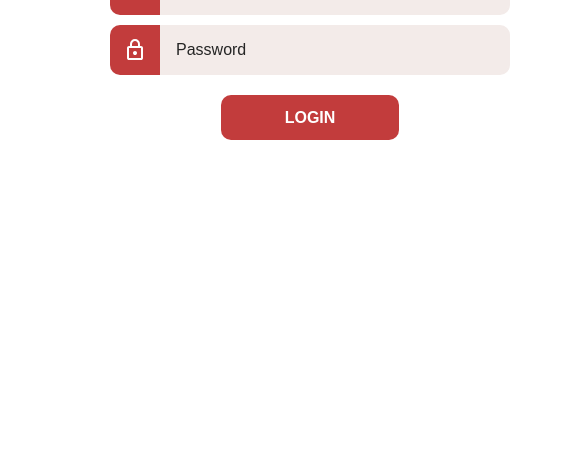
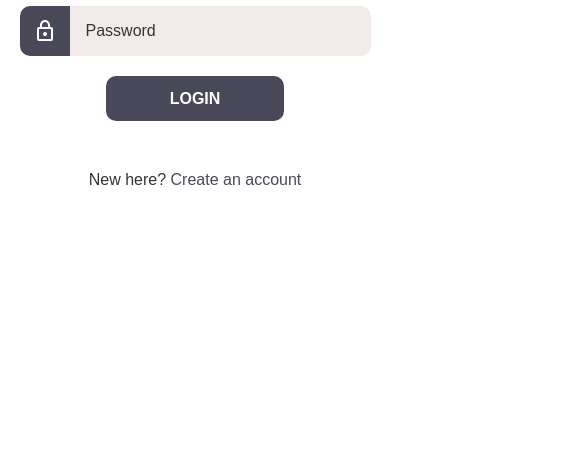
Before and after one commit to prappleman/mine-sweep, a plain HTML site: page login.html in a window 390 px wide. Shown: the part 392-864 px from the top of the page, 585 px wide, since content can reach past the window. Drawn offline with nearby package versions, Linux system fonts and the light colour scheme.

Commit message:
updated pages style

```diff
--- a/css/style.css
+++ b/css/style.css
@@ -1,7 +1,7 @@
 :root{
-    --accent-color: #c23c3c;
+    --accent-color: #494959;
     --base-color: #ffffff;
-    --text-color: #252525;;
+    --text-color: #343436;;
     --input-color: #f3ebe9;
 }
 *{
@@ -21,11 +21,11 @@ body{
     background-position: right;
     overflow: hidden;
 }
-.container{
+.wrapper{
     background-color: var(--base-color);
     height: 100vh;
     width: max(40%, 600px);
-    padding: 10px;
+    padding: 0;
     display: flex;
     flex-direction: column;
     align-items: center;
@@ -38,6 +38,7 @@ h1{
 }
 form{
     width: min(400px, 100%);
+    max-width: 90%;
     margin-top: 20px;
     margin-bottom: 50px;
     display: flex;
@@ -117,3 +118,17 @@ a{
 a:hover{
     text-decoration: underline;
 }
+@media(max-width: 1000px){
+    .wrapper {
+        width: 100%;
+    }
+}
+form div.incorrect label{
+    background-color: #c64343;
+}
+form div.incorrect input{
+    border-color: #c64343;
+}
+#error-message{
+    color: #c64343;
+}
--- a/login.html
+++ b/login.html
@@ -1,19 +1,17 @@
 <!DOCTYPE html>
 <html lang="en">
     <head>
-        <title>Art Shop</title>
-        <meta name="description" content="Webpage description goes here" />
         <meta charset="utf-8">
-        <title>Change_me</title>
         <meta name="viewport" content="width=device-width, initial-scale=1">
-        <meta name="author" content="">
+        <title>Login</title>
         <link rel="stylesheet" href="css/style.css">
-        <script src="http://code.jquery.com/jquery-latest.min.js"></script>
+        <script type="text/javascript" src="validation.js" defer></script>
     </head>
     <body>
-        <div class="container">
+        <div class="wrapper">
             <h1>Login</h1>
-            <form>
+            <p id="error-message"></p>
+            <form id="form">
                 <div>
                     <label for="email-input">
                         <svg xmlns="http://www.w3.org/2000/svg" height="24px" viewBox="0 -960 960 960" width="24px" fill="white"><path d="M160-160q-33 0-56.5-23.5T80-240v-480q0-33 23.5-56.5T160-800h640q33 0 56.5 23.5T880-720v480q0 33-23.5 56.5T800-160H160Zm320-280L160-640v400h640v-400L480-440Zm0-80 320-200H160l320 200ZM160-640v-80 480-400Z"/></svg>
@@ -26,8 +24,9 @@
                     </label>
                     <input type="password" name="password" id="password-input" placeholder="Password">
                 </div>
-                <button>Login</button>
+                <button type="submit">Login</button>
             </form>
+            <p>New here? <a href="signup.html">Create an account</a></p>
         </div>
         <script>
         </script>
```
Also changed, not shown: signup.html (+6 -8 lines).
